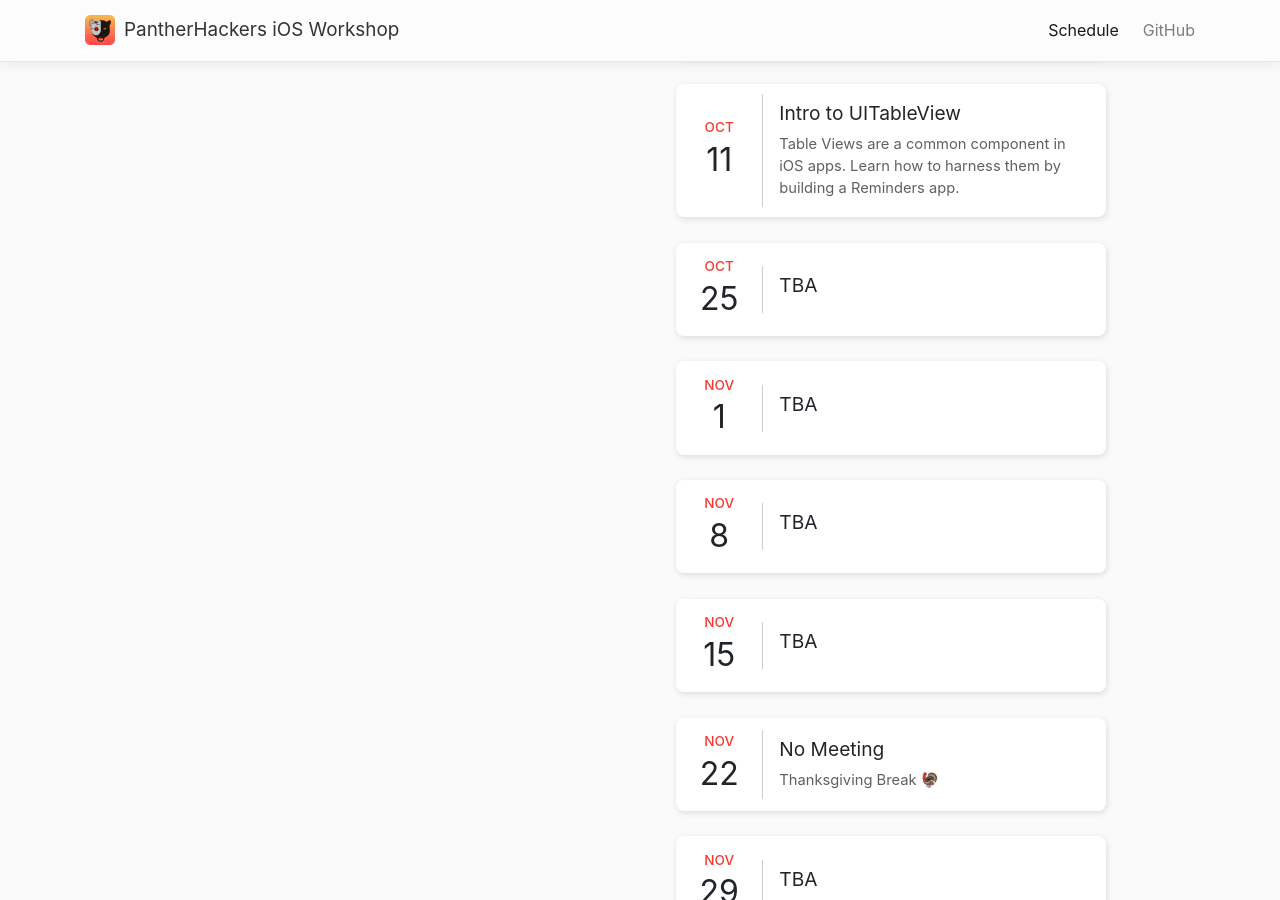
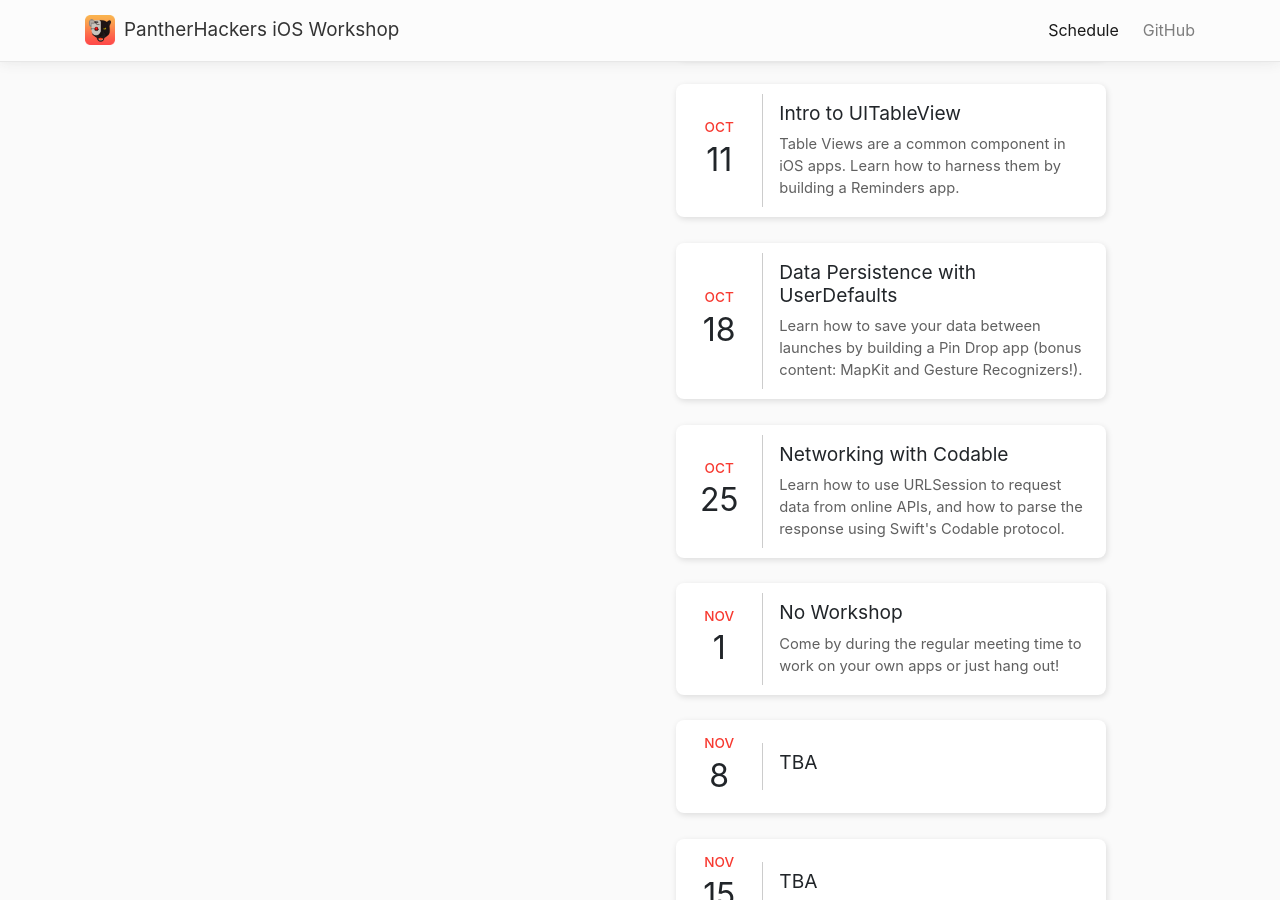
Before and after one commit to iosgsu/iosgsu.github.io, a Jekyll site: the page built from schedule.md, in a window 1280 px wide and 900 px high, scrolled down 534 px. Built offline with Jekyll 4.4.1, drawn with Linux system fonts in a browser that asks for light colours; nearby versions of some CDN libraries; comment, search, counter and statistics services are not loaded.

Commit message:
update schedule

```diff
--- a/_data/schedules/current-schedule.json
+++ b/_data/schedules/current-schedule.json
@@ -26,15 +26,21 @@
         },
         {
             "month": 10,
+            "day": 18,
+            "subject": "Data Persistence with UserDefaults",
+            "description": "Learn how to save your data between launches by building a Pin Drop app (bonus content: MapKit and Gesture Recognizers!)."
+        },
+        {
+            "month": 10,
             "day": 25,
-            "subject": "TBA",
-            "description": ""
+            "subject": "Networking with Codable",
+            "description": "Learn how to use URLSession to request data from online APIs, and how to parse the response using Swift's Codable protocol."
         },
         {
             "month": 11,
             "day": 1,
-            "subject": "TBA",
-            "description": ""
+            "subject": "No Workshop",
+            "description": "Come by during the regular meeting time to work on your own apps or just hang out!"
         },
         {
             "month": 11,
```
